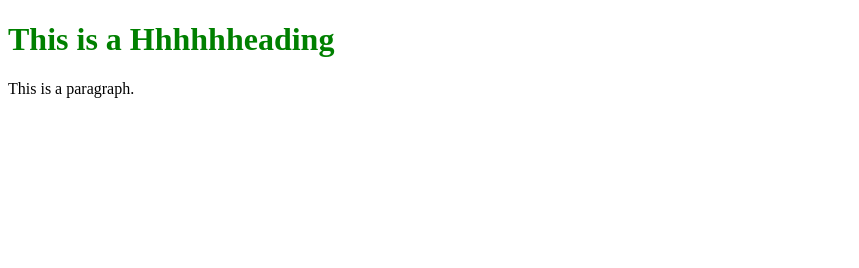
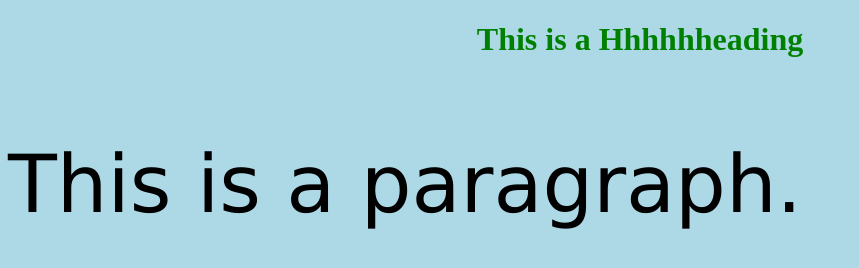
Before and after one commit to Rogerio-Cardoso/siteteste, a plain HTML site: page index.html in a window 1280 px wide. Shown: the whole page, without its empty margins (0-859 px from the left). Drawn offline with Linux system fonts and the light colour scheme.

Commit message:
Add files via upload

```diff
--- a/index.html
+++ b/index.html
@@ -2,6 +2,7 @@
 <html>
 <head>
 <title>Page Title</title>
+<link rel="stylesheet" type="text/css" href="principal.css">
 </head>
 <body>
 
```
